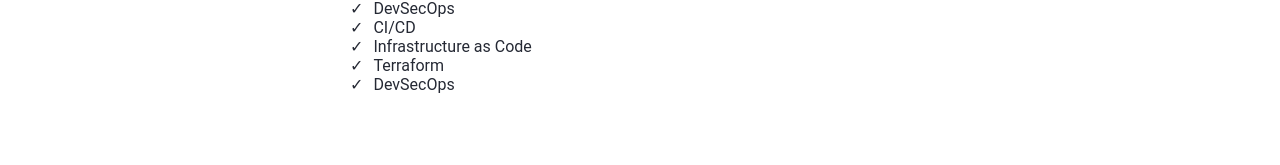
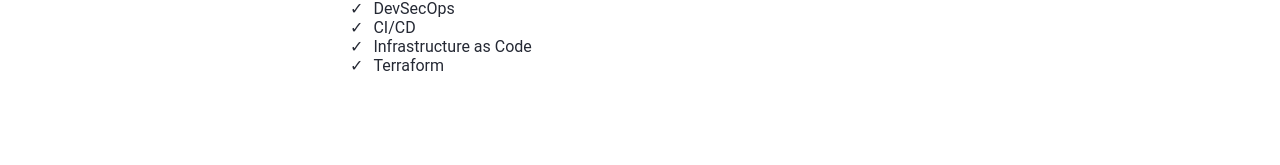
Before and after one commit to jdawber/jdawber.co.uk, a Next.js app: page / in a window 1280 px wide. Shown: the part 1192-1357 px from the top of the page. Built offline with nearby package versions, Linux system fonts and the light colour scheme.

Commit message:
Remove duplicate

```diff
--- a/pages/index.js
+++ b/pages/index.js
@@ -59,7 +59,6 @@ export default function Home() {
 						<li>CI/CD</li>
 						<li>Infrastructure as Code</li>
 						<li>Terraform</li>
-						<li>DevSecOps</li>
 					</ol>
 				</section>
 				<footer>
```
